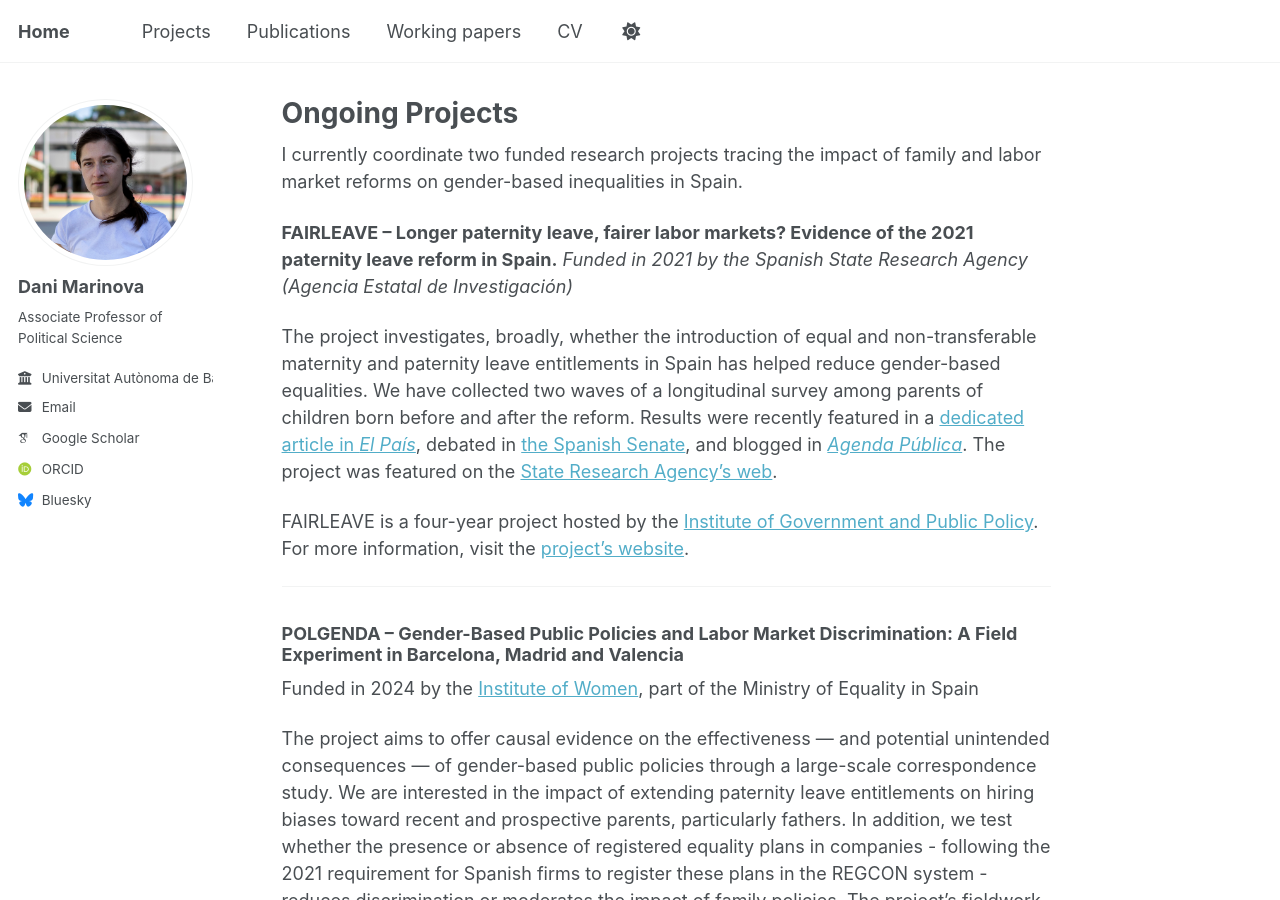
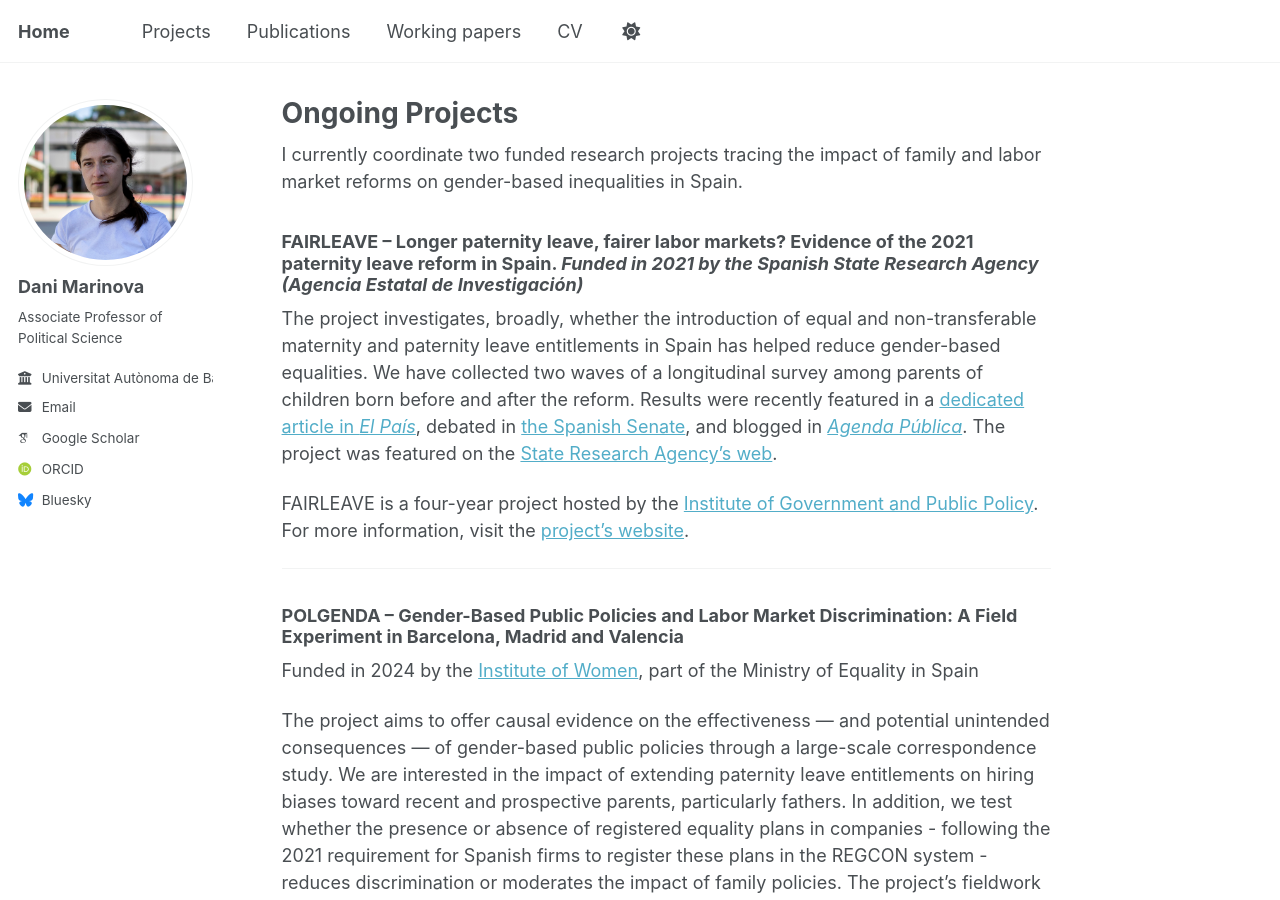
Before and after one commit to cyrila24/personal, a Jekyll site: the page built from _pages/projects.md, in a window 1280 px wide and 900 px high. Built offline with Jekyll 4.4.1, drawn with Linux system fonts in a browser that asks for light colours; some web fonts are replaced; a script that is not in the unit is left out.

```diff
--- a/_pages/projects.md
+++ b/_pages/projects.md
@@ -6,7 +6,7 @@ permalink: /projects/
 
 I currently coordinate two funded research projects tracing the impact of family and labor market reforms on gender-based inequalities in Spain.
 
-**FAIRLEAVE – Longer paternity leave, fairer labor markets? Evidence of the 2021 paternity leave reform in Spain.**  *Funded in 2021 by the Spanish State Research Agency (Agencia Estatal de Investigación)*
+### **FAIRLEAVE – Longer paternity leave, fairer labor markets? Evidence of the 2021 paternity leave reform in Spain.**  *Funded in 2021 by the Spanish State Research Agency (Agencia Estatal de Investigación)*
 
 The project investigates, broadly, whether the introduction of equal and non-transferable maternity and paternity leave entitlements in Spain has helped reduce gender-based equalities. We have collected two waves of a longitudinal survey among parents of children born before and after the reform. Results were recently featured in a [dedicated article in *El País*](https://elpais.com/mamas-papas/familia/2025-03-30/que-opinan-los-padres-y-madres-recientes-de-los-permisos-iguales-e-intransferibles.html), debated in [the Spanish Senate](https://www.senado.es/web/actividadparlamentaria/actualidad/video/index.html?s=15_S011030_011_01&a=264520&t=1), and blogged in [*Agenda Pública*](https://agendapublica.es/noticia/19788/permiso-paternidad-agranda-brecha-laboral-espana). The project was featured on the [State Research Agency's web](https://www.aei.gob.es/en/awarded-grants/featured-grants/proyecto-idi-2020-generacion-conocimiento-bajas-paternidad-largas).
 
```
